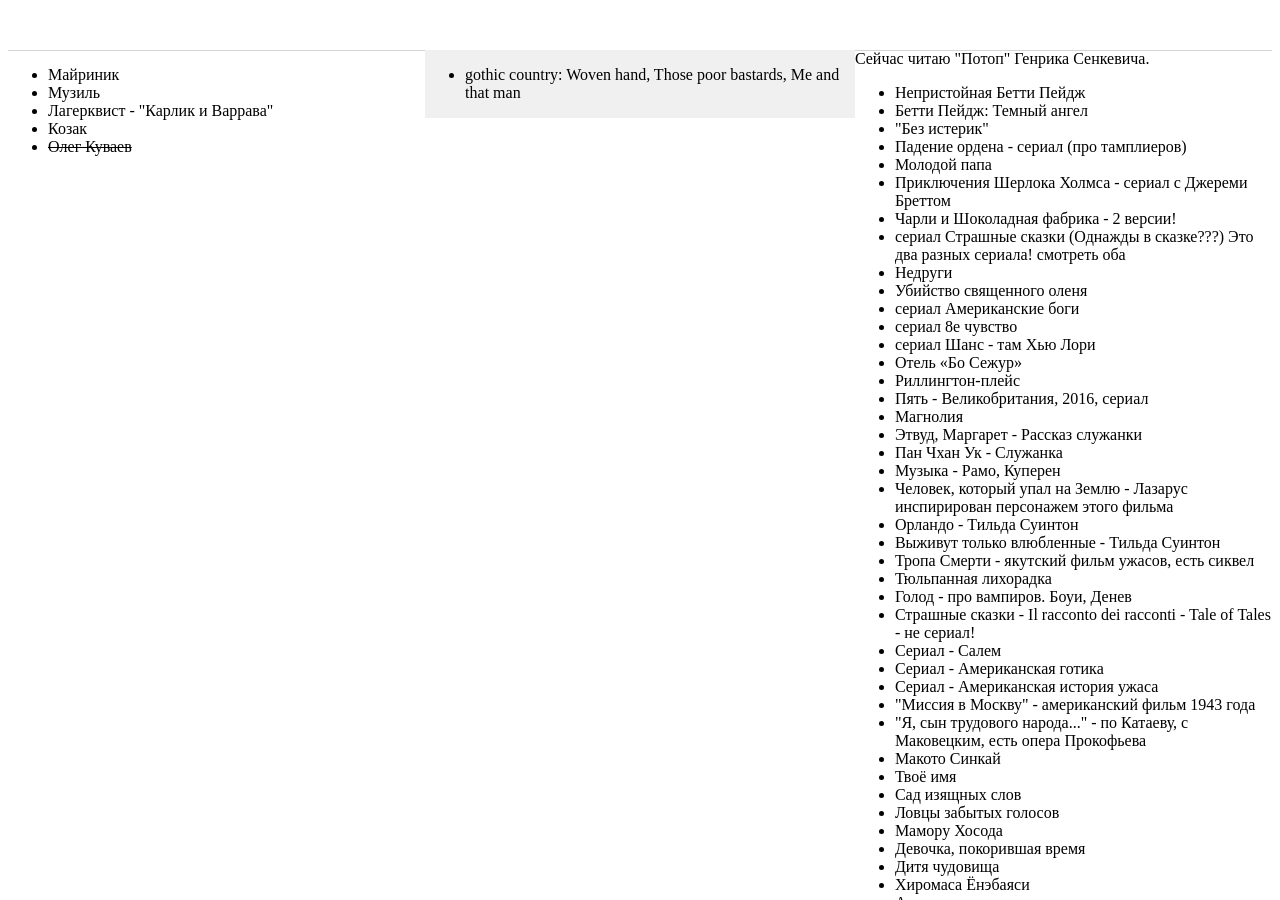
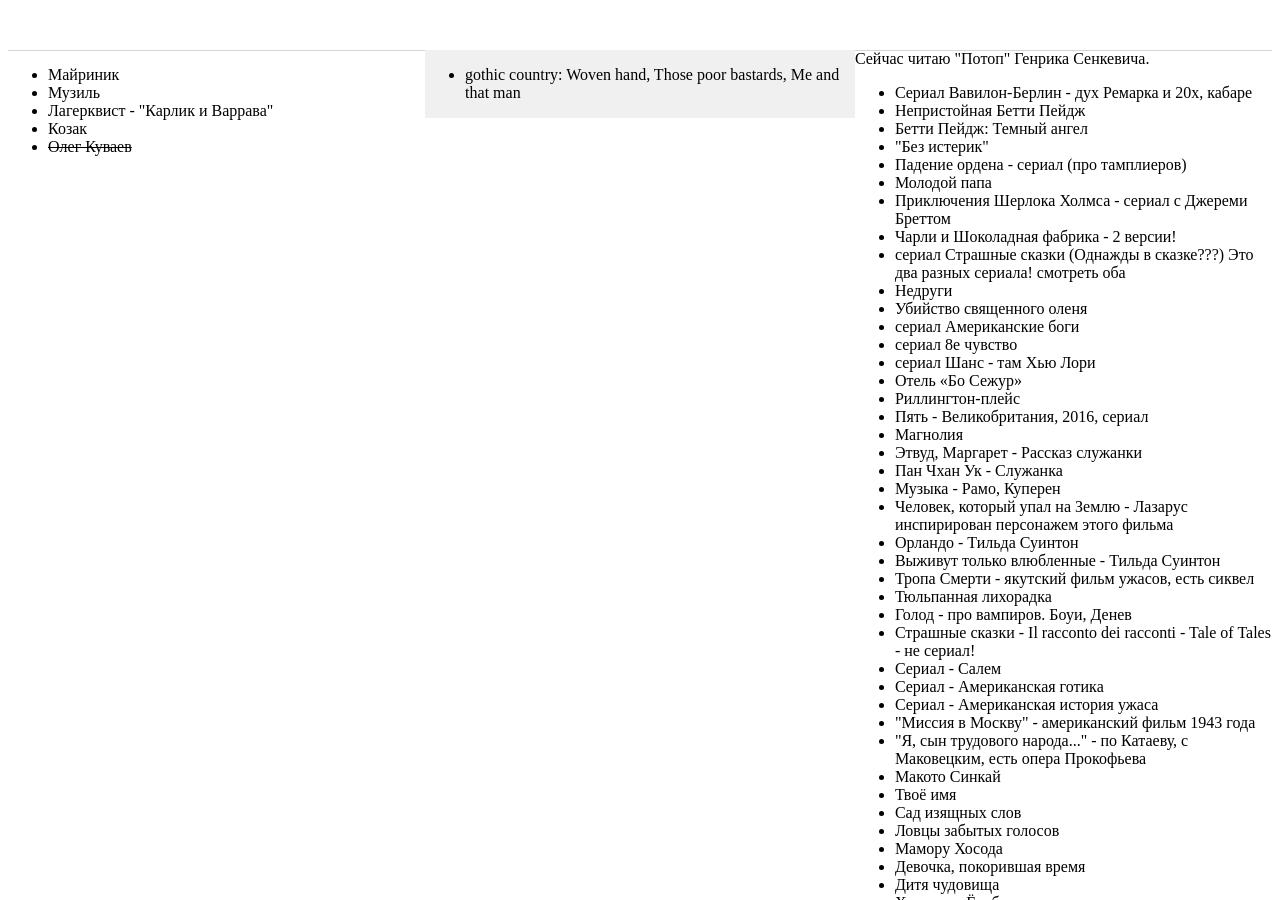
Before and after one commit to hinterlistig/hinterlistig.github.io, a Jekyll site: the page built from index.html, in a window 1280 px wide and 900 px high. Built offline with Jekyll 4.4.1, drawn with Linux system fonts in a browser that asks for light colours.

Commit message:
Update index.html

```diff
--- a/index.html
+++ b/index.html
@@ -21,6 +21,7 @@
 		<div class="watch">
 			Сейчас читаю "Потоп" Генрика Сенкевича.
 			<ul>
+				<li>Сериал Вавилон-Берлин - дух Ремарка и 20х, кабаре </li>
 				<li>Непристойная Бетти Пейдж</li>
 				<li>Бетти Пейдж: Темный ангел</li>
 				<li>"Без истерик"</li>
```
